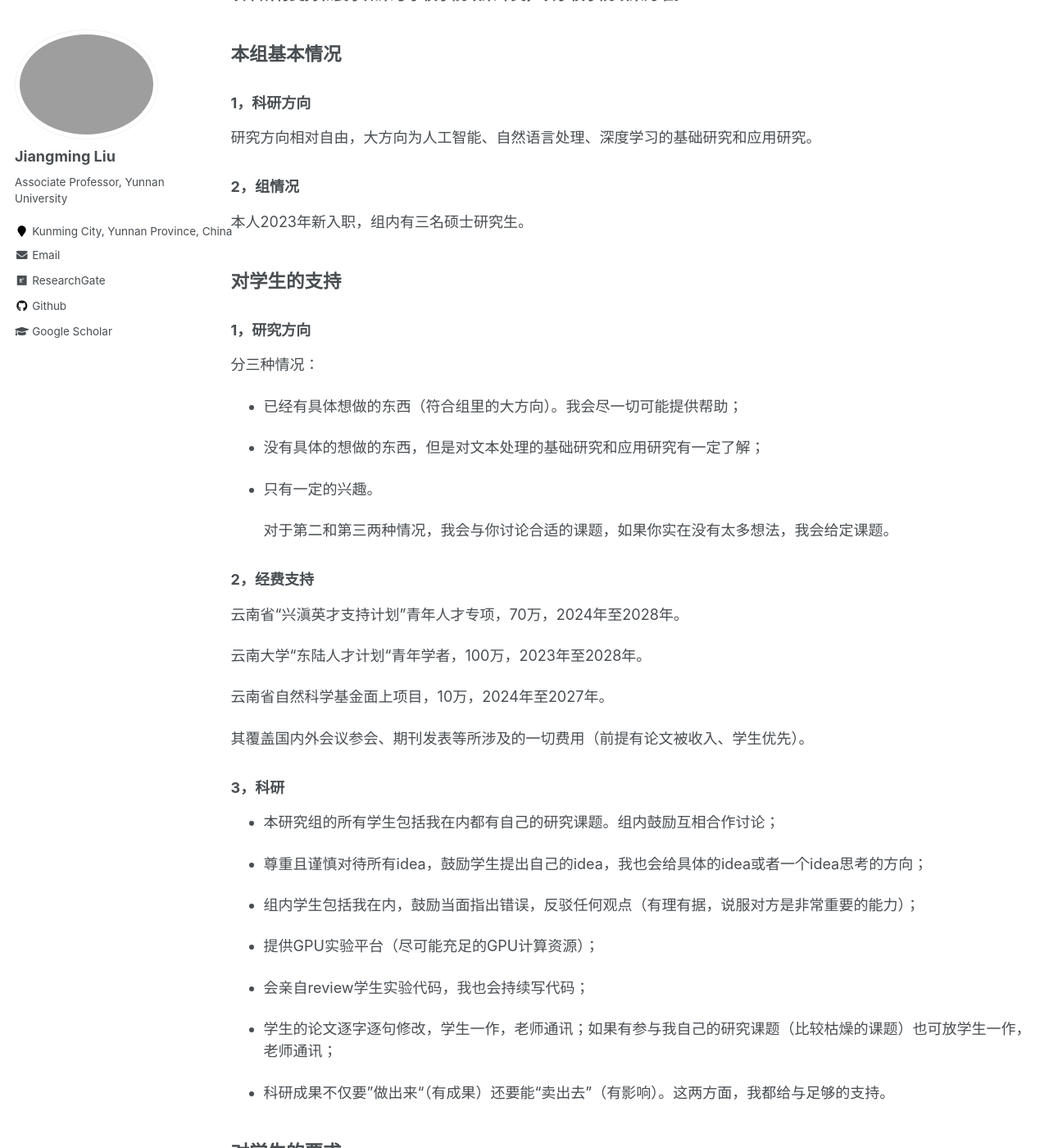
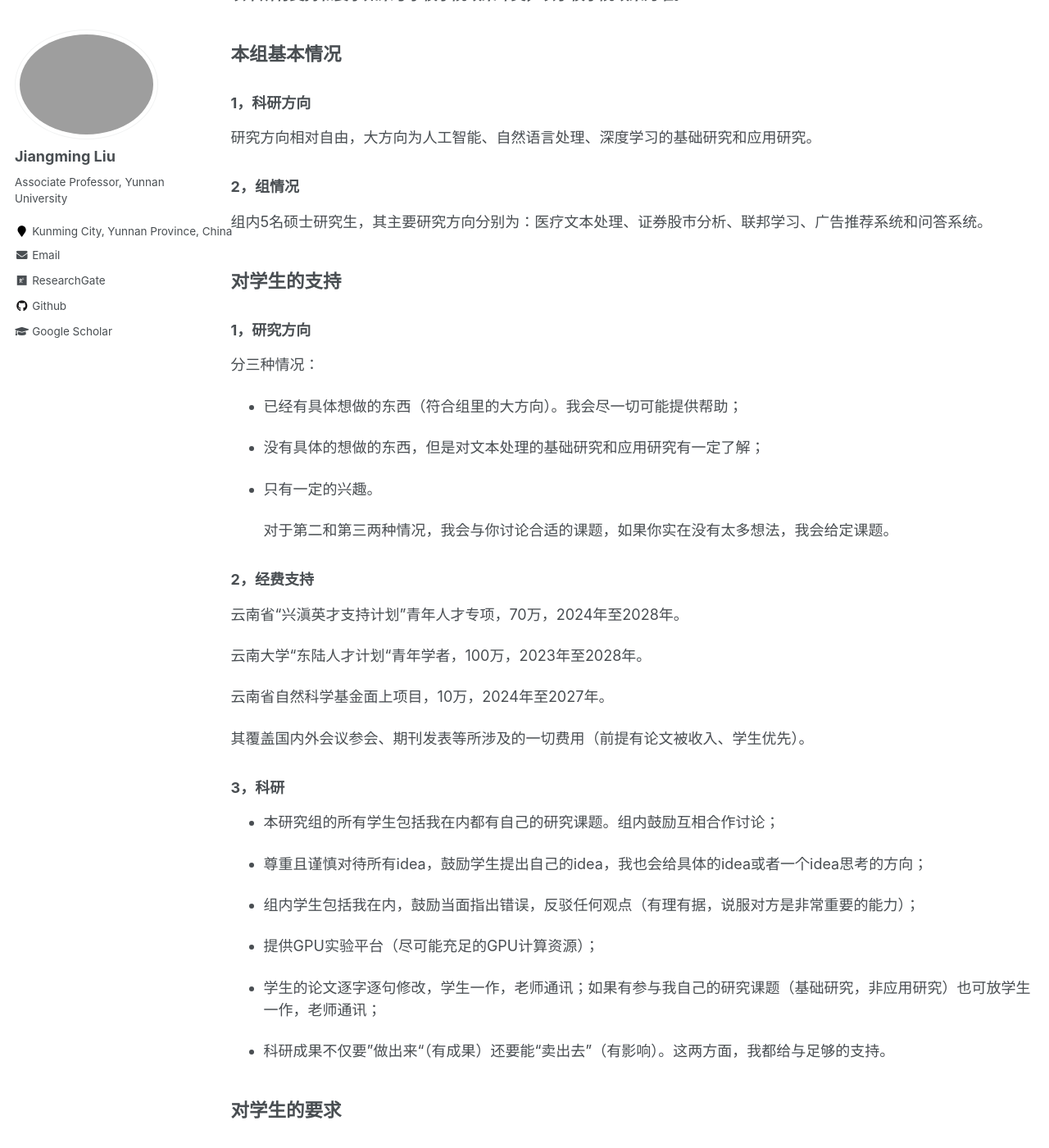
Before and after one commit to LeonCrashCode/LeonCrashCode.github.io, a Jekyll site: the page built from _pages/group_zh.md, in a window 1280 px wide and 1400 px high, scrolled down 305 px. Shown: the whole window at 82% size. Built offline with Jekyll 4.4.1, drawn with Linux system fonts in a browser that asks for light colours; some of the changed text lies outside the part shown.

Commit message:
Update group_zh.md

```diff
--- a/_pages/group_zh.md
+++ b/_pages/group_zh.md
@@ -22,7 +22,7 @@ redirect_from:
 
 ### 2，组情况
 
-本人2023年新入职，组内有三名硕士研究生。
+组内5名硕士研究生，其主要研究方向分别为：医疗文本处理、证券股市分析、联邦学习、广告推荐系统和问答系统。
 
 ## 对学生的支持
 
@@ -59,25 +59,19 @@ redirect_from:
 
 - 提供GPU实验平台（尽可能充足的GPU计算资源）；
 
-- 会亲自review学生实验代码，我也会持续写代码；
-
-- 学生的论文逐字逐句修改，学生一作，老师通讯；如果有参与我自己的研究课题（比较枯燥的课题）也可放学生一作，老师通讯；
+- 学生的论文逐字逐句修改，学生一作，老师通讯；如果有参与我自己的研究课题（基础研究，非应用研究）也可放学生一作，老师通讯；
 
 - 科研成果不仅要”做出来“（有成果）还要能“卖出去”（有影响）。这两方面，我都给与足够的支持。
 
-
 ## 对学生的要求
 
-### 1，基础能力
+### 1，基础能力（无先后顺序）
 
-- 编程能力（最基本、最重要的要求）
-
-- 机器学习/深度学习、数学
+- 编程能力（大语言模型）和沟通能力
 
 - 英语写作能力
 
-- 正常沟通能力
-
+- 机器学习/深度学习、数学
 
 ### 2，科研
 
@@ -107,6 +101,7 @@ redirect_from:
 
 在满足毕业条件并且不影响毕业论文写作的前提下，提前通知导师，鼓励任何时候实习。
 
+<!--
 ## 预备知识参考材料
 
 [Deep Learning, Ian Goodfellow and Yoshua Bengio and Aaron Courville.](https://www.deeplearningbook.org/)
@@ -120,3 +115,4 @@ redirect_from:
 [李宏毅老师的系列课程。](https://speech.ee.ntu.edu.tw/~tlkagk/talk.html)
 
 [张岳老师的自然语言处理在线课程。](https://www.bilibili.com/video/BV1r3411q74d/)
+-->
```
Also changed, not shown: other parts of _pages/group_zh.md (+1 -1 lines).
